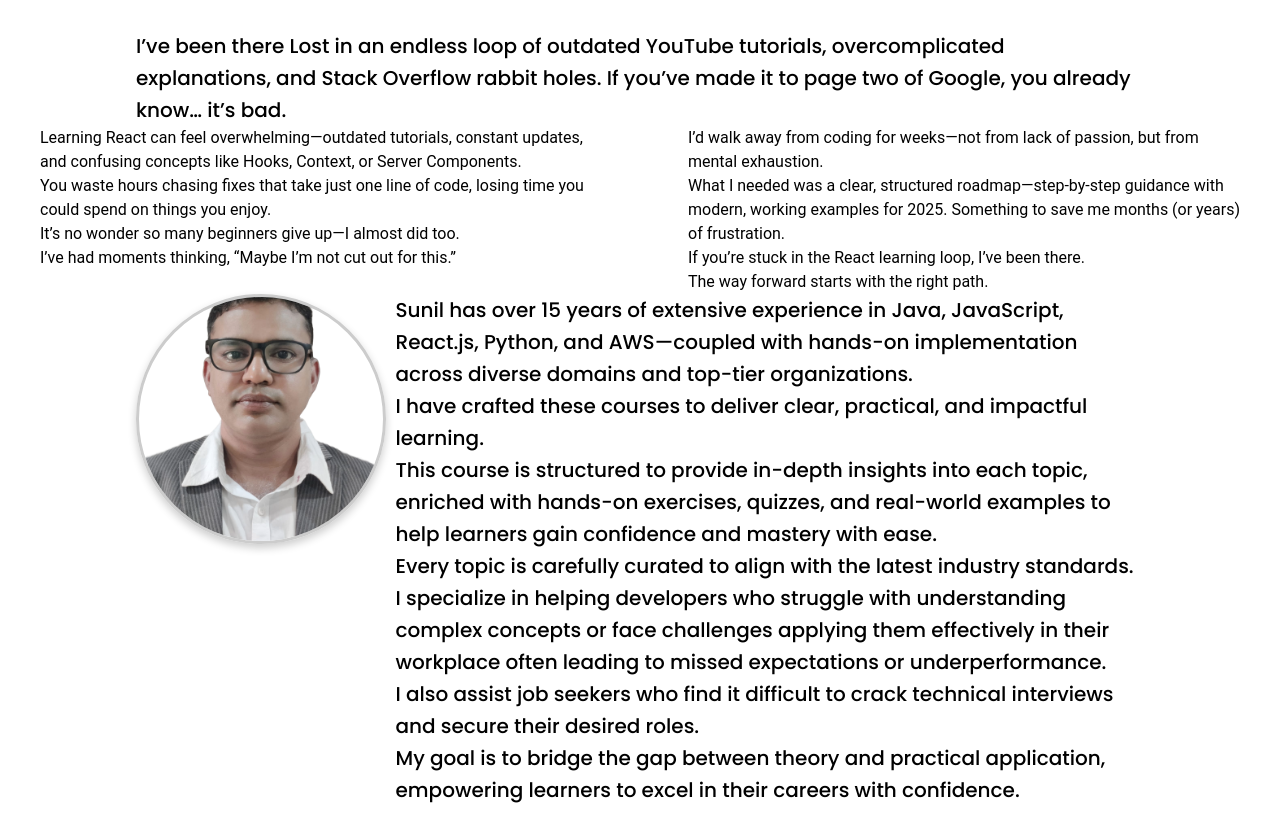
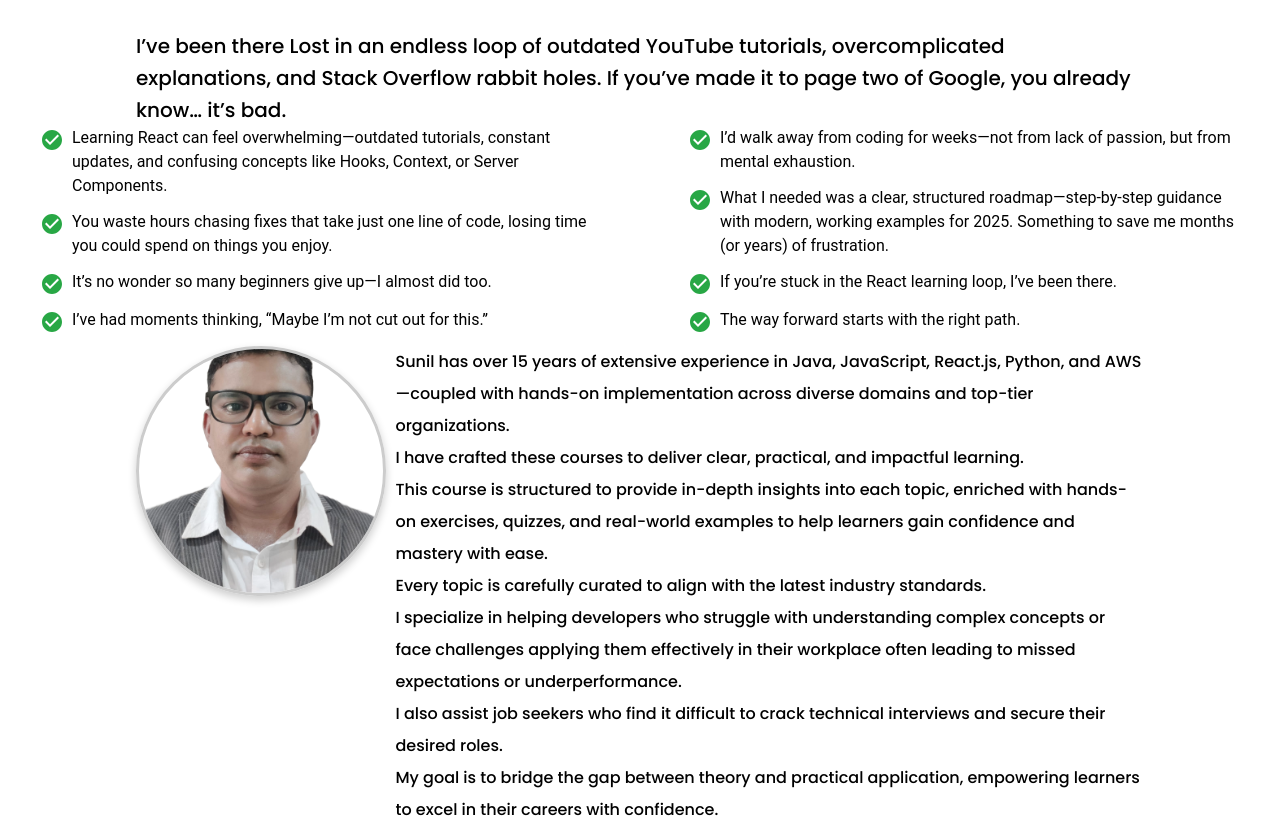
Before and after one commit to wittygeekbytes/witty-geek-bytes, a Next.js app: page /sections in a window 1280 px wide. Shown: the part 1540-2358 px from the top of the page. Built offline with nearby package versions, Linux system fonts and the light colour scheme.

Commit message:
COURSE IMAGES ADDED

```diff
--- a/pages-sections/sections-page/SectionAboutUsDetails.js
+++ b/pages-sections/sections-page/SectionAboutUsDetails.js
@@ -7,6 +7,7 @@ import Card from "../../components/Card/Card.js";
 import CardBody from "../../components/Card/CardBody.js";
 import Grid from "@mui/material/Grid";
 import { Box, Typography, useMediaQuery } from "@mui/material";
+import CheckCircleIcon from "@mui/icons-material/CheckCircle";
 const useStyles = makeStyles(headersStyle);
 
 export default function SectionAboutUsDetails({ ...rest }) {
@@ -283,21 +284,73 @@ export default function SectionAboutUsDetails({ ...rest }) {
               pr: { xs: 2, sm: 4, md: 6 }, // extra space on the right
             }}
           >
-            <Typography>
-              Learning React can feel overwhelming—outdated tutorials, constant
-              updates, and confusing concepts like Hooks, Context, or Server
-              Components.
+            <Box
+              sx={{
+                display: "flex",
+                alignItems: "flex-start",
+                gap: "0.5rem",
+                mb: 1.5,
+              }}
+            >
+              <CheckCircleIcon
+                sx={{ color: "#28a745", fontSize: "1.5rem", mt: "2px" }}
+              />
+              <Typography component="span">
+                {" "}
+                Learning React can feel overwhelming—outdated tutorials,
+                constant updates, and confusing concepts like Hooks, Context, or
+                Server Components.
               </Typography>
-            <Typography>
+            </Box>
+            <Box
+              sx={{
+                display: "flex",
+                alignItems: "flex-start",
+                gap: "0.5rem",
+                mb: 1.5,
+              }}
+            >
+              <CheckCircleIcon
+                sx={{ color: "#28a745", fontSize: "1.5rem", mt: "2px" }}
+              />
+              <Typography component="span">
+                {" "}
                 You waste hours chasing fixes that take just one line of code,
                 losing time you could spend on things you enjoy.
               </Typography>
-            <Typography>
+            </Box>
+            <Box
+              sx={{
+                display: "flex",
+                alignItems: "flex-start",
+                gap: "0.5rem",
+                mb: 1.5,
+              }}
+            >
+              <CheckCircleIcon
+                sx={{ color: "#28a745", fontSize: "1.5rem", mt: "2px" }}
+              />
+              <Typography component="span">
+                {" "}
                 It’s no wonder so many beginners give up—I almost did too.
               </Typography>
-            <Typography>
+            </Box>
+            <Box
+              sx={{
+                display: "flex",
+                alignItems: "flex-start",
+                gap: "0.5rem",
+                mb: 1.5,
+              }}
+            >
+              <CheckCircleIcon
+                sx={{ color: "#28a745", fontSize: "1.5rem", mt: "2px" }}
+              />
+              <Typography component="span">
+                {" "}
                 I’ve had moments thinking, “Maybe I’m not cut out for this.”
               </Typography>
+            </Box>
           </Grid>
 
           <Grid
@@ -320,19 +373,73 @@ export default function SectionAboutUsDetails({ ...rest }) {
               pl: { xs: 2, sm: 4, md: 6 }, // extra space on the left
             }}
           >
-            <Typography>
-              I’d walk away from coding for weeks—not from lack of passion, but
-              from mental exhaustion.
+            <Box
+              sx={{
+                display: "flex",
+                alignItems: "flex-start",
+                gap: "0.5rem",
+                mb: 1.5,
+              }}
+            >
+              <CheckCircleIcon
+                sx={{ color: "#28a745", fontSize: "1.5rem", mt: "2px" }}
+              />
+              <Typography component="span">
+                {" "}
+                I’d walk away from coding for weeks—not from lack of passion,
+                but from mental exhaustion.
               </Typography>
-            <Typography>
+            </Box>
+            <Box
+              sx={{
+                display: "flex",
+                alignItems: "flex-start",
+                gap: "0.5rem",
+                mb: 1.5,
+              }}
+            >
+              <CheckCircleIcon
+                sx={{ color: "#28a745", fontSize: "1.5rem", mt: "2px" }}
+              />
+              <Typography component="span">
+                {" "}
                 What I needed was a clear, structured roadmap—step-by-step
-              guidance with modern, working examples for 2025. Something to save
-              me months (or years) of frustration.
+                guidance with modern, working examples for 2025. Something to
+                save me months (or years) of frustration.
               </Typography>
-            <Typography>
+            </Box>
+            <Box
+              sx={{
+                display: "flex",
+                alignItems: "flex-start",
+                gap: "0.5rem",
+                mb: 1.5,
+              }}
+            >
+              <CheckCircleIcon
+                sx={{ color: "#28a745", fontSize: "1.5rem", mt: "2px" }}
+              />
+              <Typography component="span">
+                {" "}
                 If you’re stuck in the React learning loop, I’ve been there.
               </Typography>
-            <Typography>The way forward starts with the right path.</Typography>
+            </Box>
+            <Box
+              sx={{
+                display: "flex",
+                alignItems: "flex-start",
+                gap: "0.5rem",
+                mb: 1.5,
+              }}
+            >
+              <CheckCircleIcon
+                sx={{ color: "#28a745", fontSize: "1.5rem", mt: "2px" }}
+              />
+              <Typography component="span">
+                {" "}
+                The way forward starts with the right path.
+              </Typography>
+            </Box>
           </Grid>
           <Grid
             item
@@ -341,10 +448,10 @@ export default function SectionAboutUsDetails({ ...rest }) {
               fontFamily: "Poppins",
               fontWeight: 500,
               fontSize: {
-                lg: "1.25rem",
-                md: "1.25rem",
-                sm: "1rem",
-                xs: "1rem",
+                lg: "1rem",
+                md: "1rem",
+                sm: "0.75rem",
+                xs: "0.65rem",
               },
               lineHeight: { lg: "2rem", sm: "1.5rem", xs: "1.25rem" },
               display: "inline-block",
```
Lines whose indentation alone changed are shown as unchanged.
